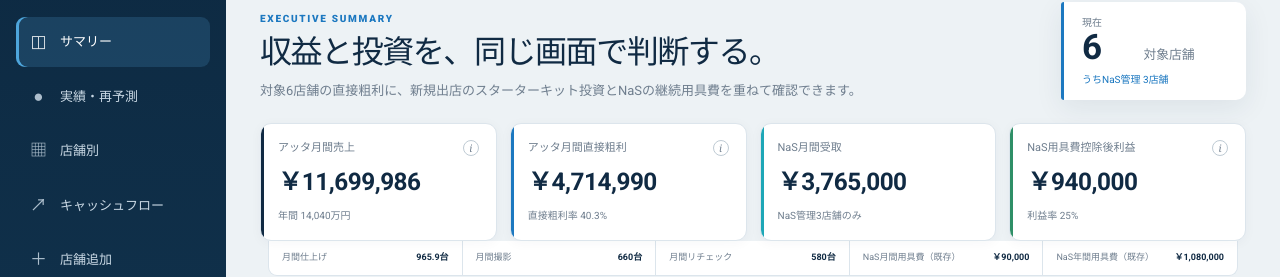
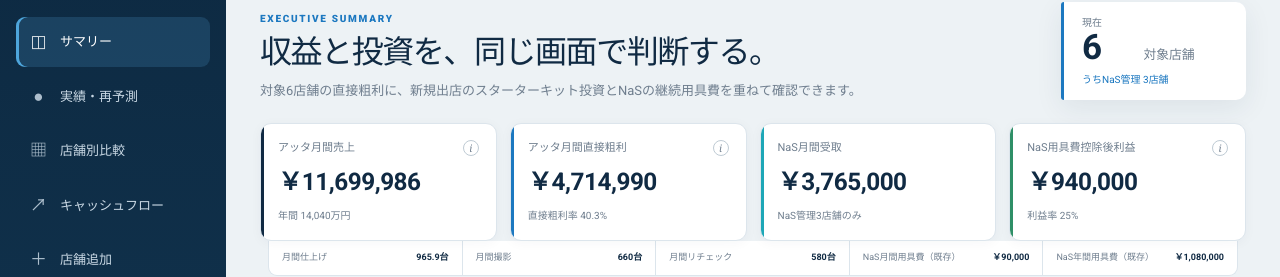
Before and after one commit to kunikabu-hub/used-car-bpo-dashboard, a Next.js app: page / in a window 1280 px wide. Shown: the part 96-373 px from the top of the page. Built offline with nearby package versions, Linux system fonts and the light colour scheme.

Commit message:
Add store simulation and actual comparison toggle

```diff
--- a/app/dashboard.tsx
+++ b/app/dashboard.tsx
@@ -48,7 +48,7 @@ const managementDescription = (store: Store) => store.managementPartner === "nas
 const navItems: Array<{ id: Tab; label: string; icon: string }> = [
   { id: "summary", label: "サマリー", icon: "◫" },
   { id: "actuals", label: "実績・再予測", icon: "●" },
-  { id: "stores", label: "店舗別", icon: "▦" },
+  { id: "stores", label: "店舗別比較", icon: "▦" },
   { id: "cashflow", label: "キャッシュフロー", icon: "↗" },
   { id: "simulator", label: "店舗追加", icon: "＋" },
   { id: "settings", label: "設定", icon: "⚙" },
@@ -503,7 +503,55 @@ function ActualsView({ financials }: { financials: StoreFinancials[] }) {
   </>;
 }
 
-function StoresView({ financials, selected, setSelected, settings }: { financials: StoreFinancials[]; selected: StoreFinancials; setSelected: (id: string) => void; settings: SimulationSettings }) {
+type StoresViewProps = { financials: StoreFinancials[]; selected: StoreFinancials; setSelected: (id: string) => void; settings: SimulationSettings };
+
+function StoresView(props: StoresViewProps) {
+  const [mode, setMode] = useState<"simulation" | "actual">("simulation");
+  const [periodId, setPeriodId] = useState(august2026Actual.id);
+  const actual = actualPeriods.find((period) => period.id === periodId) ?? august2026Actual;
+  return <>
+    <div className="store-view-controls">
+      <div><span className="eyebrow">STORE COMPARISON</span><h1>店舗別比較</h1><p>現行シミュレーションと月次実績を切り替えて確認できます。</p></div>
+      <div className="store-view-actions">
+        <div className="segmented"><button className={mode === "simulation" ? "active" : ""} onClick={() => setMode("simulation")}>シミュレーション</button><button className={mode === "actual" ? "active" : ""} onClick={() => setMode("actual")}>月次実績</button></div>
+        {mode === "actual" ? <div className="segmented">{actualPeriods.map((period) => <button key={period.id} className={actual.id === period.id ? "active" : ""} onClick={() => setPeriodId(period.id)}>{period.shortPeriod}</button>)}</div> : null}
+      </div>
+    </div>
+    {mode === "simulation" ? <SimulationStoresView {...props} /> : <ActualStoresView actual={actual} />}
+  </>;
+}
+
+function ActualStoresView({ actual }: { actual: (typeof actualPeriods)[number] }) {
+  const [selectedId, setSelectedId] = useState("hachioji");
+  const selected = actual.stores.find((store) => store.id === selectedId) ?? actual.stores[0];
+  const plan = actual.simulation.stores.find((store) => store.id === selected.id);
+  const grossProfit = selected.revenue - selected.outsourcingCost;
+  const grossMargin = selected.revenue ? grossProfit / selected.revenue : 0;
+  const attainment = plan?.revenue ? selected.revenue / plan.revenue : null;
+  const allocations = actual.allocations.filter((item) => item.store === selected.name);
+  const signedYen = (value: number) => `${value >= 0 ? "+" : "−"}${yen.format(Math.abs(value))}`;
+  return <>
+    <SectionTitle eyebrow="MONTHLY STORE ACTUAL" title={`${actual.period} 店舗別実績`} action={<span className={actual.status === "confirmed" ? "confirmed-badge" : "provisional-badge"}>{actual.status === "confirmed" ? "確定" : "暫定"}</span>} />
+    <div className="store-chips">{actual.stores.map((store) => <button key={store.id} className={selected.id === store.id ? "active" : ""} onClick={() => setSelectedId(store.id)}><span className="status-dot actual" />{store.name}<small>{store.costStatus === "unallocated" ? "原価未配賦" : store.costStatus === "provisional" ? "見込み含む" : "配賦済み"}</small></button>)}</div>
+    <section className="metric-grid primary-metrics">
+      <MetricCard label="実績売上" value={yen.format(selected.revenue)} helper={plan ? `計画 ${yen.format(plan.revenue)}` : "シミュレーション計画外"} />
+      <MetricCard label="売上達成率" value={attainment == null ? "—" : percent.format(attainment)} helper={plan ? `計画差 ${signedYen(selected.revenue - plan.revenue)}` : "比較対象なし"} tone={attainment != null && attainment >= 1 ? "green" : "amber"} />
+      <MetricCard label="業務委託費" value={yen.format(selected.outsourcingCost)} helper="店舗配賦済み原価" tone="amber" />
+      <MetricCard label="店舗粗利" value={yen.format(grossProfit)} helper={`粗利率 ${percent.format(grossMargin)}`} tone={grossProfit >= 0 ? "blue" : "amber"} />
+    </section>
+    <div className="detail-grid actual-store-detail">
+      <section className="panel">
+        <div className="store-header"><div><span className="category-label actual">月次実績</span><h1>{selected.name}</h1><p>{actual.period} ／ 比較基準 {actual.simulation.label}</p></div><div className="inventory"><strong>{attainment == null ? "—" : percent.format(attainment)}</strong><span>売上達成率</span></div></div>
+        <div className="detail-kpis"><div><span>計画売上</span><strong>{plan ? yen.format(plan.revenue) : "計画外"}</strong></div><div><span>実績売上</span><strong>{yen.format(selected.revenue)}</strong></div><div><span>計画差</span><strong>{plan ? signedYen(selected.revenue - plan.revenue) : "—"}</strong></div><div><span>店舗粗利</span><strong>{yen.format(grossProfit)}</strong></div><div><span>粗利率</span><strong>{percent.format(grossMargin)}</strong></div></div>
+        <div className="note-columns"><div><span>委託費内訳</span>{allocations.length ? allocations.map((item, index) => <p key={`${item.contractor}-${index}`}>• {item.contractor}：{yen.format(item.amount)}（{item.work}）</p>) : <p>• 店舗別の委託費内訳なし</p>}</div><div><span>集計上の注意</span>{actual.notes.map((note) => <p key={note}>• {note}</p>)}</div></div>
+      </section>
+      <section className="panel financial-stack"><h3>{actual.period} 実績</h3><div><span>売上</span><strong>{yen.format(selected.revenue)}</strong></div><div><span>業務委託費</span><strong>− {yen.format(selected.outsourcingCost)}</strong></div><div className="profit"><span>店舗粗利</span><strong>{yen.format(grossProfit)}</strong></div><div><span>粗利率</span><strong>{percent.format(grossMargin)}</strong></div>{plan ? <><h3>シミュレーション比較</h3><div><span>計画売上</span><strong>{yen.format(plan.revenue)}</strong></div><div><span>売上差</span><strong className={selected.revenue < plan.revenue ? "negative-text" : "positive-text"}>{signedYen(selected.revenue - plan.revenue)}</strong></div><div><span>達成率</span><strong>{percent.format(attainment ?? 0)}</strong></div></> : null}</section>
+    </div>
+    <section className="panel table-panel"><SectionTitle eyebrow="ALL STORE ACTUALS" title={`${actual.period} 店舗別実績一覧`} /><div className="table-scroll"><table><thead><tr><th>店舗</th><th>計画売上</th><th>実績売上</th><th>達成率</th><th>業務委託費</th><th>店舗粗利</th><th>粗利率</th><th>状態</th></tr></thead><tbody>{actual.stores.map((store) => { const storePlan = actual.simulation.stores.find((item) => item.id === store.id); const gross = store.revenue - store.outsourcingCost; return <tr key={store.id}><td><button className="table-link" onClick={() => setSelectedId(store.id)}>{store.name}</button></td><td>{storePlan ? yen.format(storePlan.revenue) : "計画外"}</td><td>{yen.format(store.revenue)}</td><td>{storePlan?.revenue ? percent.format(store.revenue / storePlan.revenue) : "—"}</td><td>{yen.format(store.outsourcingCost)}</td><td className={gross < 0 ? "negative-text" : ""}>{yen.format(gross)}</td><td>{store.revenue ? percent.format(gross / store.revenue) : "—"}</td><td>{store.costStatus === "unallocated" ? "原価未配賦" : store.costStatus === "provisional" ? "見込み含む" : "配賦済み"}</td></tr>; })}</tbody></table></div><p className="panel-note">全社共通・未配賦原価は店舗粗利に含めず、月次実績の全社合計で控除しています。</p></section>
+  </>;
+}
+
+function SimulationStoresView({ financials, selected, setSelected, settings }: StoresViewProps) {
   const monthlyKitExpense = starterKitMonthlyExpense(settings.operatingCosts.attaStarterKitCostPerStore, settings.operatingCosts.starterKitAccountingMethod);
   return <>
     <SectionTitle eyebrow="STORE PORTFOLIO" title="店舗別収益と投資回収" />
--- a/app/globals.css
+++ b/app/globals.css
@@ -148,11 +148,13 @@ main { min-width: 0; }
 .formula-grid > div { background: var(--soft); padding: 12px; border-radius: 7px; }.formula-grid strong { display: block; font-size: 11px; margin-bottom: 6px; }.formula-grid code { font-size: 10px; color: var(--blue); white-space: normal; }
 
 .store-chips { display: flex; gap: 8px; overflow-x: auto; padding-bottom: 4px; margin-bottom: 14px; }
+.store-view-controls { display: flex; align-items: flex-end; justify-content: space-between; gap: 20px; margin-bottom: 18px; }.store-view-controls h1 { color: var(--navy); font-size: 30px; margin: 3px 0 0; }.store-view-controls p { color: var(--muted); font-size: 11px; margin: 7px 0 0; }.store-view-actions { display: flex; align-items: center; gap: 8px; flex-wrap: wrap; justify-content: flex-end; }
 .store-chips button { flex: 1; min-width: 128px; border: 1px solid var(--line); background: white; border-radius: 9px; padding: 11px 12px; color: var(--navy); font-weight: 700; font-size: 11px; text-align: left; }
 .store-chips button.active { border-color: var(--blue); box-shadow: 0 0 0 2px rgba(28,120,192,.12); background: #f7fbfe; }
 .store-chips small { display: block; color: var(--muted); margin: 5px 0 0 15px; font-weight: 400; font-size: 9px; }
 .status-dot { display: inline-block; width: 8px; height: 8px; border-radius: 50%; margin-right: 7px; background: var(--amber); }.status-dot.actual { background: var(--blue); }.status-dot.transition { background: var(--amber); }.status-dot.forecast { background: var(--violet); }
 .detail-grid { display: grid; grid-template-columns: 1.4fr .7fr; gap: 15px; }
+.actual-store-detail { margin-top: 14px; }
 .store-header { display: flex; justify-content: space-between; align-items: flex-start; gap: 20px; }.store-header h1 { margin: 8px 0 3px; color: var(--navy); font-size: 23px; }.store-header p { margin: 0; color: var(--muted); font-size: 11px; }
 .category-label { font-size: 9px; padding: 4px 7px; border-radius: 4px; background: #e9f3fa; color: var(--blue); font-weight: 700; }.category-label.transition { color: #9a691e; background: #fff2d8; }.category-label.forecast { color: var(--violet); background: #efecfb; }
 .inventory { text-align: center; min-width: 80px; border-left: 1px solid var(--line); }.inventory strong { display: block; color: var(--navy); font: 700 28px var(--font-roboto), sans-serif; }.inventory span { font-size: 9px; color: var(--muted); }
@@ -197,6 +199,7 @@ main { min-width: 0; }
   .actual-hero { align-items: flex-start; }.actual-cost-strip { grid-template-columns: 1fr; }.actual-cost-strip > div { border-right: 0; border-bottom: 1px solid var(--line); }
   .reforecast-settings { grid-template-columns: 1fr 1fr; }.service-assumptions { overflow-x: auto; }.service-assumption { min-width: 650px; }.forecast-result-strip { grid-template-columns: 1fr 1fr; }
   .actual-history-header { align-items: flex-start; flex-direction: column; }.period-switcher { width: 100%; overflow-x: auto; }.period-switcher button { flex: 1; }
+  .store-view-controls { align-items: flex-start; flex-direction: column; }.store-view-actions { width: 100%; justify-content: flex-start; }
   .attainment-row { grid-template-columns: 65px 1fr 58px; }.attainment-row > small { grid-column: 2 / 4; }
 }
 
```
